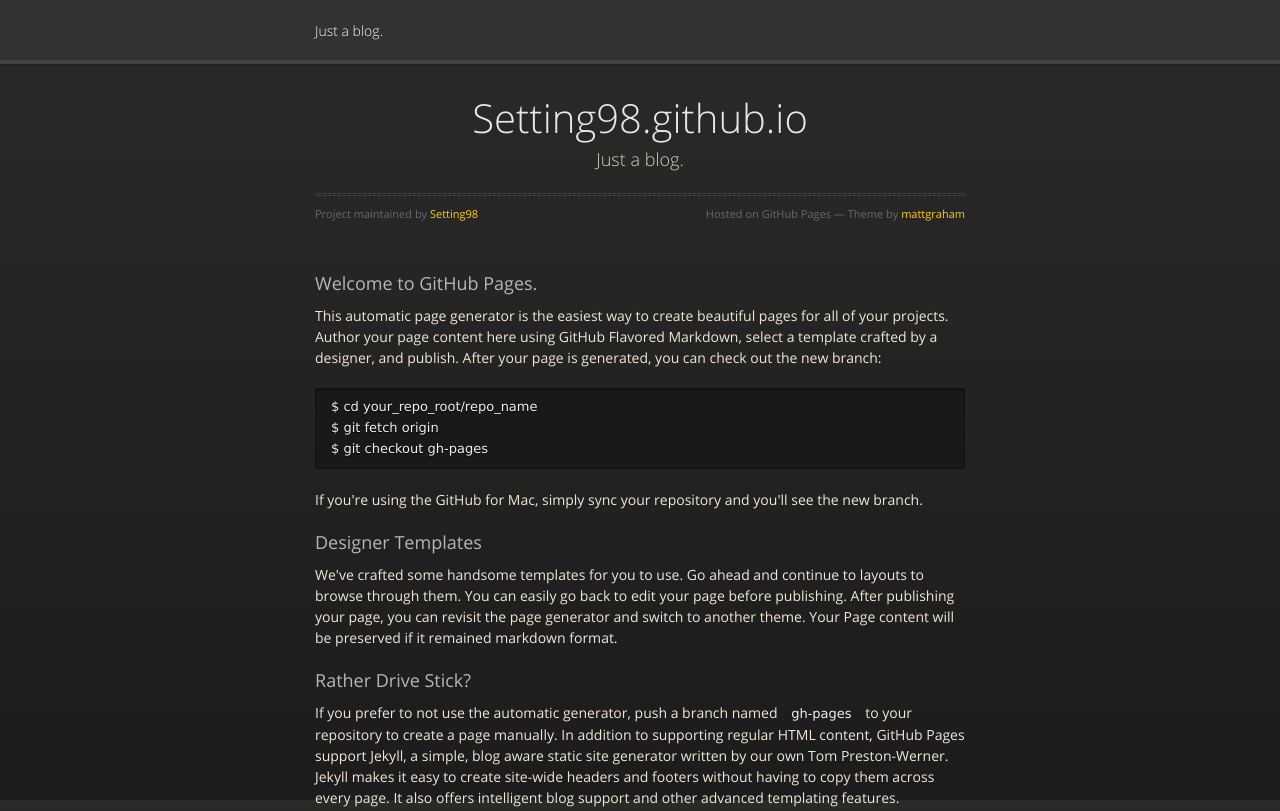
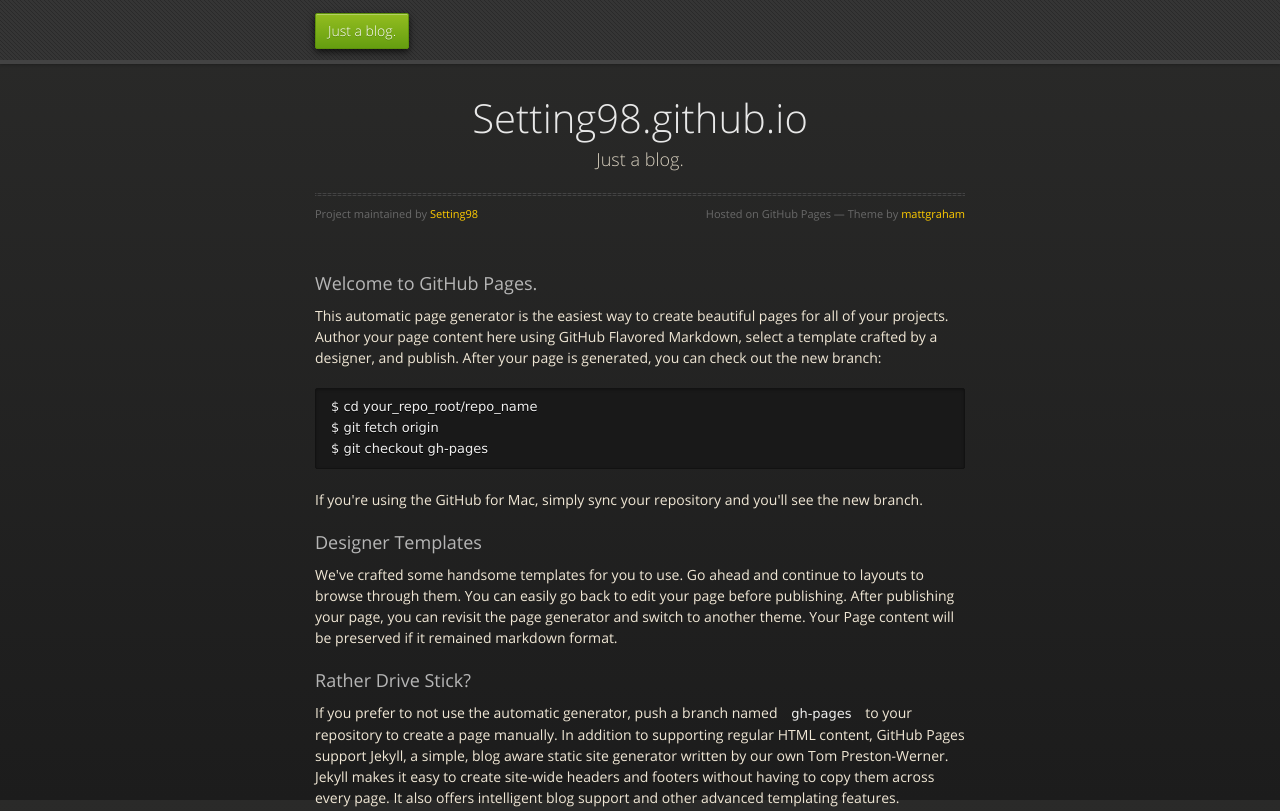
Before and after one commit to Setting98/Setting98.github.io, a plain HTML site: page index.html in a window 1280 px wide. Shown: the top 811 px of the page. Drawn offline with nearby package versions, Linux system fonts and the light colour scheme.

Commit message:
Update index.html

```diff
--- a/index.html
+++ b/index.html
@@ -20,7 +20,7 @@
   <body>
       <div id="header">
         <nav>
-          <li class="fork">Just a blog.</a></li>
+          <li class="fork"><a>Just a blog.</a></li>
         </nav>
       </div><!-- end header -->
 
```
